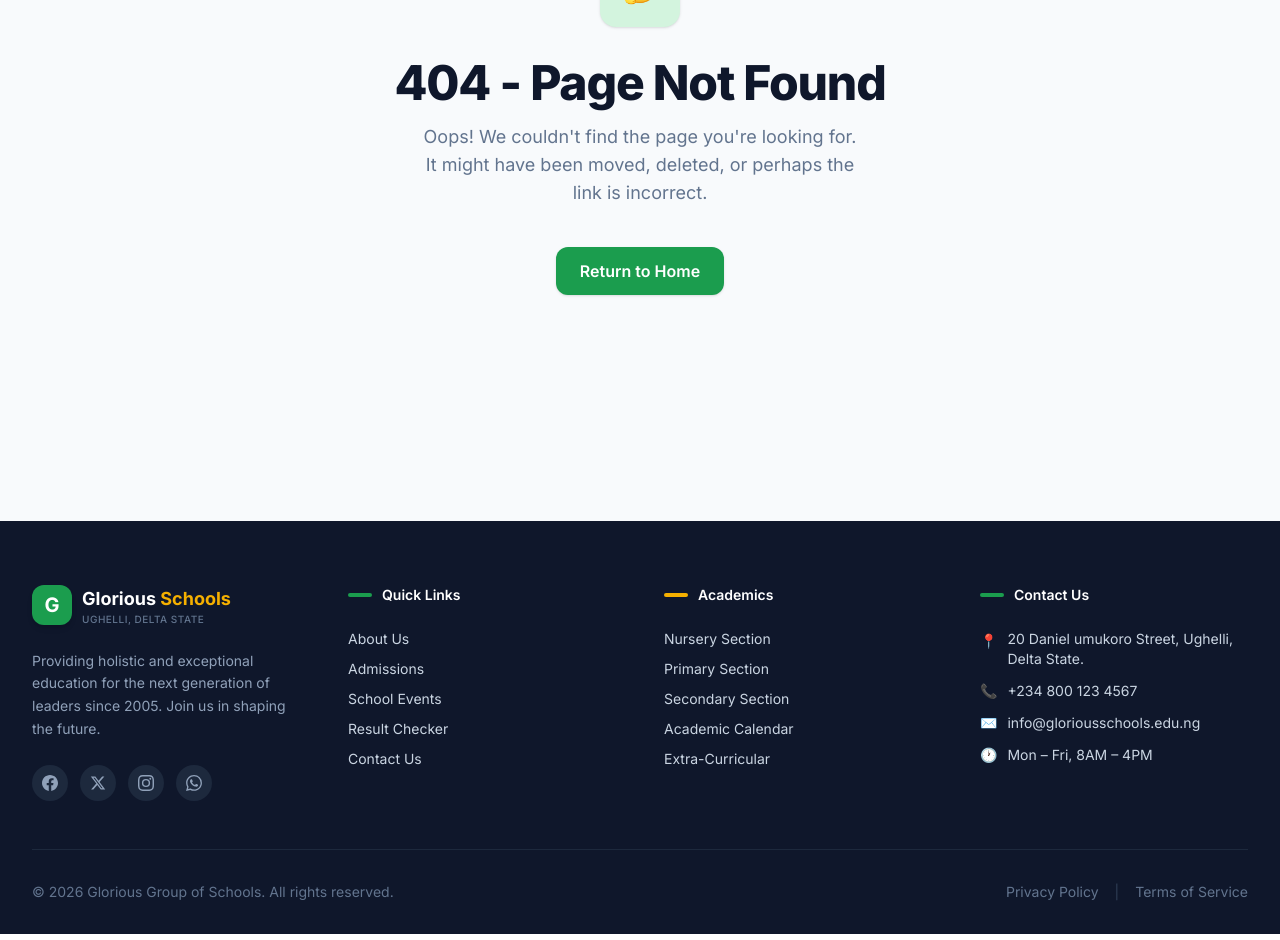
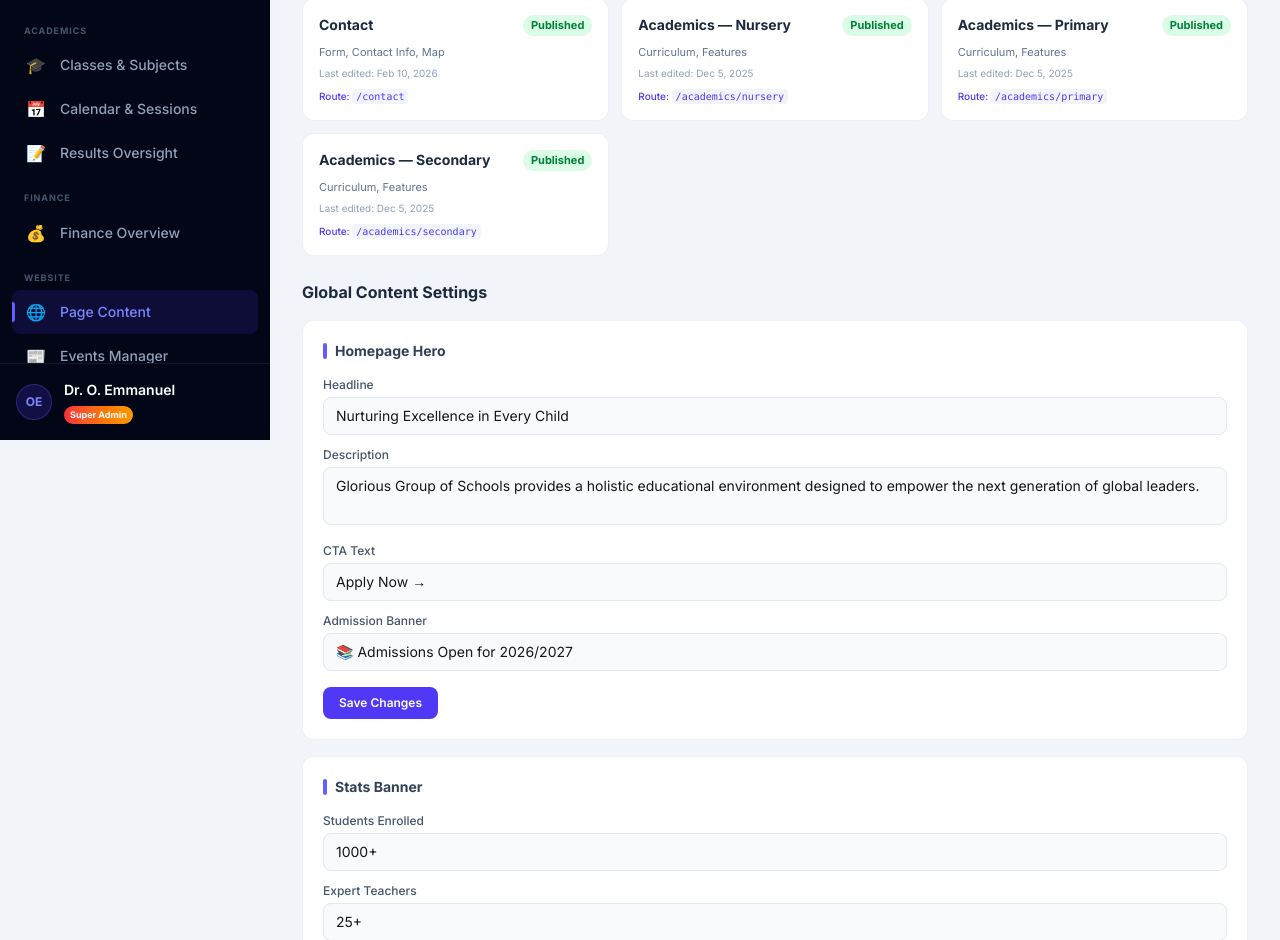
Before and after one commit to efebryan/glorious-school, a Next.js app: page /admin/cms in a window 1280 px wide. Before the commit this address had no page. Shown: the part 360-1300 px from the top of the page. Built offline with nearby package versions, Linux system fonts and the light colour scheme.

Commit message:
auto-commit: 4/23/2026, 5:08:05 PM

```diff
--- /dev/null
+++ b/src/app/admin/cms/page.tsx
@@ -0,0 +1,104 @@
+"use client";
+
+import { useState } from "react";
+
+const PAGES = [
+  { name: "Homepage", route: "/", sections: "Hero, Stats, Features, Events, CTA", status: "Published", lastEdited: "Feb 15, 2026" },
+  { name: "About Us", route: "/about", sections: "History, Mission/Vision, Values, Leadership", status: "Published", lastEdited: "Jan 20, 2026" },
+  { name: "Admissions", route: "/admissions", sections: "Process Steps, Requirements, Contact", status: "Published", lastEdited: "Feb 1, 2026" },
+  { name: "Contact", route: "/contact", sections: "Form, Contact Info, Map", status: "Published", lastEdited: "Feb 10, 2026" },
+  { name: "Academics — Nursery", route: "/academics/nursery", sections: "Curriculum, Features", status: "Published", lastEdited: "Dec 5, 2025" },
+  { name: "Academics — Primary", route: "/academics/primary", sections: "Curriculum, Features", status: "Published", lastEdited: "Dec 5, 2025" },
+  { name: "Academics — Secondary", route: "/academics/secondary", sections: "Curriculum, Features", status: "Published", lastEdited: "Dec 5, 2025" },
+];
+
+const GLOBAL_SETTINGS_SECTIONS = [
+  {
+    title: "Homepage Hero",
+    fields: [
+      { label: "Headline", value: "Nurturing Excellence in Every Child", type: "text" },
+      { label: "Description", value: "Glorious Group of Schools provides a holistic educational environment designed to empower the next generation of global leaders.", type: "textarea" },
+      { label: "CTA Text", value: "Apply Now →", type: "text" },
+      { label: "Admission Banner", value: "📚 Admissions Open for 2026/2027", type: "text" },
+    ],
+  },
+  {
+    title: "Stats Banner",
+    fields: [
+      { label: "Students Enrolled", value: "1000+", type: "text" },
+      { label: "Expert Teachers", value: "25+", type: "text" },
+      { label: "WAEC Pass Rate", value: "100%", type: "text" },
+      { label: "Years of Excellence", value: "18+", type: "text" },
+    ],
+  },
+  {
+    title: "Footer Content",
+    fields: [
+      { label: "Footer Description", value: "Providing holistic and exceptional education for the next generation of leaders since 2005.", type: "textarea" },
+      { label: "Facebook URL", value: "#", type: "text" },
+      { label: "Instagram URL", value: "#", type: "text" },
+      { label: "WhatsApp URL", value: "#", type: "text" },
+    ],
+  },
+];
+
+export default function CMSPage() {
+  const [expandedPage, setExpandedPage] = useState<string | null>(null);
+
+  return (
+    <div className="p-4 sm:p-6 lg:p-8 max-w-[1400px] mx-auto space-y-6">
+      <div>
+        <h1 className="text-xl font-bold text-slate-900">Website Content Manager</h1>
+        <p className="text-sm text-slate-500 mt-0.5">Edit public-facing page content and global settings</p>
+      </div>
+
+      {/* Page Cards */}
+      <div className="space-y-3">
+        <h2 className="text-base font-bold text-slate-800">Pages</h2>
+        <div className="grid grid-cols-1 sm:grid-cols-2 lg:grid-cols-3 gap-3">
+          {PAGES.map((p) => (
+            <button
+              key={p.name}
+              onClick={() => setExpandedPage(expandedPage === p.name ? null : p.name)}
+              className={`text-left bg-white rounded-xl border p-4 hover:shadow-md transition-all ${expandedPage === p.name ? "border-indigo-300 ring-2 ring-indigo-100" : "border-slate-200/60"}`}
+            >
+              <div className="flex items-center justify-between mb-2">
+                <h3 className="text-sm font-bold text-slate-800">{p.name}</h3>
+                <span className="text-[11px] font-bold px-2 py-0.5 rounded-full bg-green-100 text-green-700">{p.status}</span>
+              </div>
+              <p className="text-[11px] text-slate-500 mb-1.5">{p.sections}</p>
+              <p className="text-[10px] text-slate-400">Last edited: {p.lastEdited}</p>
+              <p className="text-[10px] text-indigo-600 font-medium mt-2">Route: <code className="bg-slate-100 px-1 py-0.5 rounded text-[10px]">{p.route}</code></p>
+            </button>
+          ))}
+        </div>
+      </div>
+
+      {/* Global Content Editor */}
+      <div className="space-y-4">
+        <h2 className="text-base font-bold text-slate-800">Global Content Settings</h2>
+        {GLOBAL_SETTINGS_SECTIONS.map((section) => (
+          <div key={section.title} className="bg-white rounded-xl border border-slate-200/60 p-5">
+            <h3 className="text-sm font-bold text-slate-700 mb-4 flex items-center gap-2">
+              <span className="w-1 h-4 bg-indigo-500 rounded-full" />
+              {section.title}
+            </h3>
+            <div className="space-y-3">
+              {section.fields.map((f, i) => (
+                <div key={i}>
+                  <label className="text-xs font-medium text-slate-600 mb-1 block">{f.label}</label>
+                  {f.type === "textarea" ? (
+                    <textarea defaultValue={f.value} rows={2} className="w-full px-3 py-2 text-sm border border-slate-200 rounded-lg bg-slate-50 focus:bg-white focus:ring-2 focus:ring-indigo-500/30 focus:outline-none resize-none" />
+                  ) : (
+                    <input defaultValue={f.value} className="w-full px-3 py-2 text-sm border border-slate-200 rounded-lg bg-slate-50 focus:bg-white focus:ring-2 focus:ring-indigo-500/30 focus:outline-none" />
+                  )}
+                </div>
+              ))}
+            </div>
+            <button className="mt-4 px-4 py-2 bg-indigo-600 hover:bg-indigo-700 text-white text-xs font-semibold rounded-lg transition-colors">Save Changes</button>
+          </div>
+        ))}
+      </div>
+    </div>
+  );
+}
```
